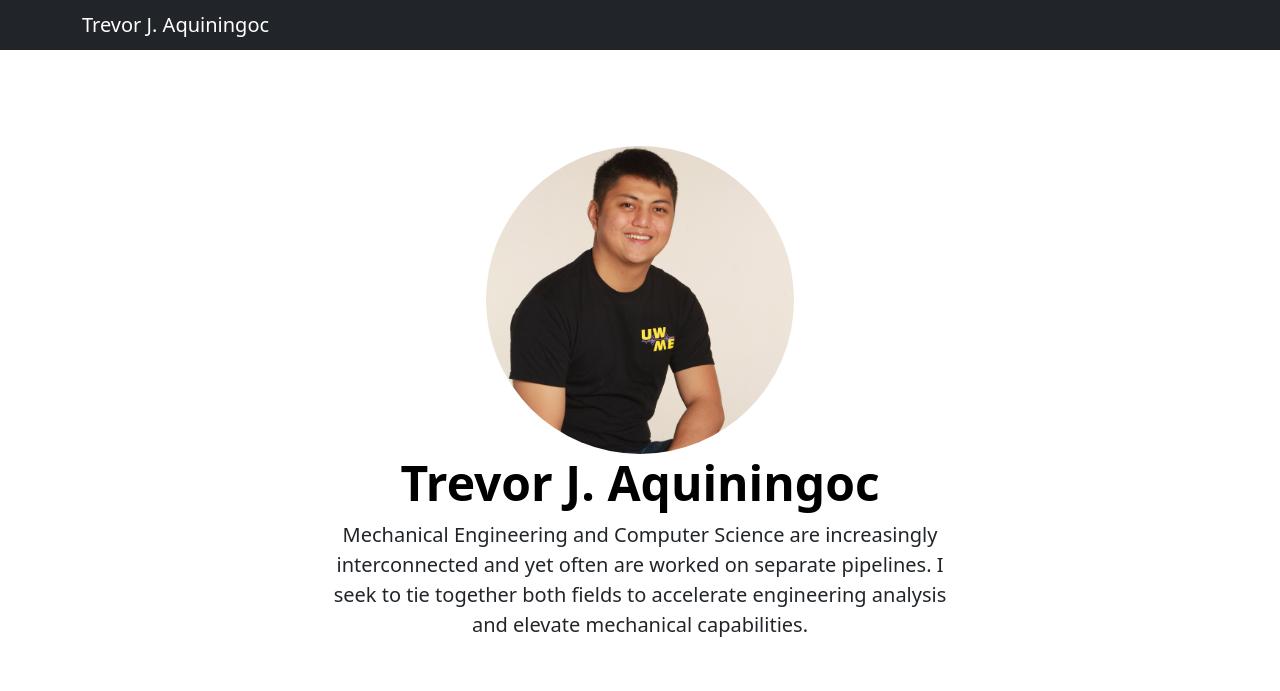
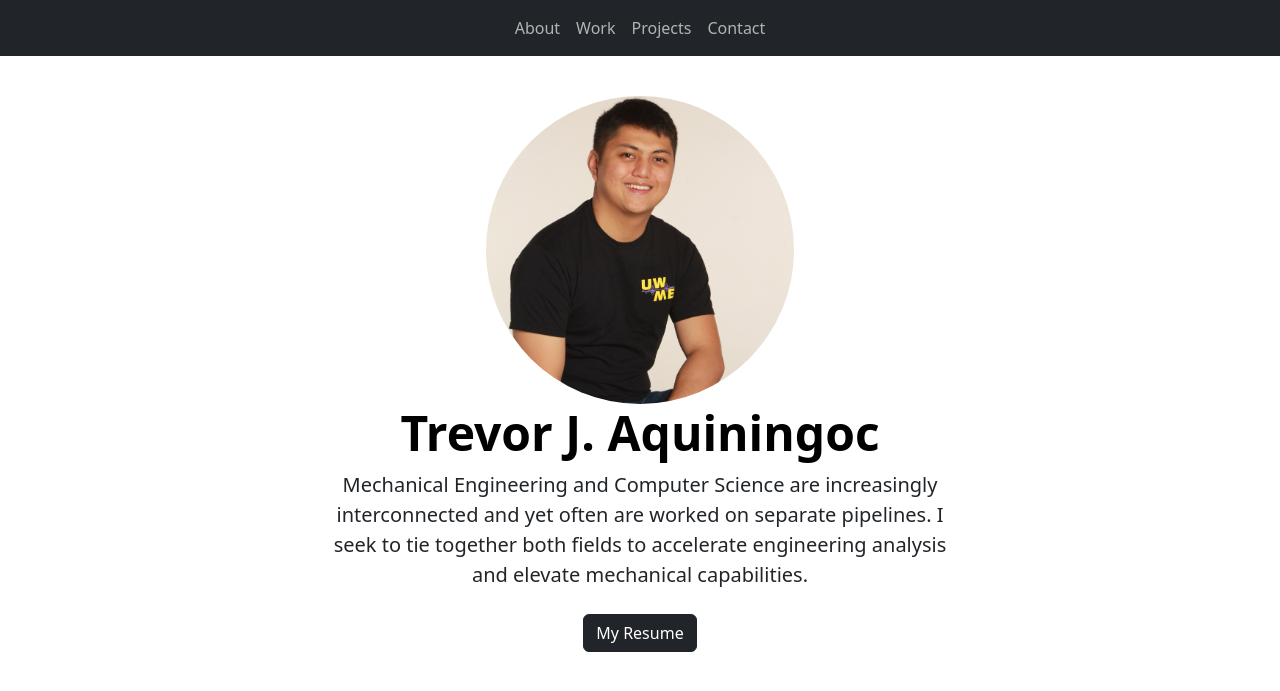
Before and after one commit to trevoa/portfolio, a Flask app: page / in a window 1280 px wide. Shown: the top 691 px of the page. Run offline with Flask 3, Linux system fonts and the light colour scheme.

Commit message:
Update index.html to include navbar

```diff
--- a/templates/index.html
+++ b/templates/index.html
@@ -9,10 +9,15 @@
   <body>
     <!-- Navigation Bar -->
     <header data-bs-theme="dark">
-        <nav class="navbar bg-dark">
-            <div class="container">
-                <span class="navbar-brand mb-0 h1">Trevor J. Aquiningoc</span>
+        <nav class="navbar navbar-expand-md fixed-top bg-dark">
+          <div class="collapse navbar-collapse justify-content-center">
+            <div class="navbar-nav">
+              <a class="nav-link">About</a>
+              <a class="nav-link">Work</a>
+              <a class="nav-link">Projects</a>
+              <a class="nav-link">Contact</a>
             </div>
+          </div>
         </nav>
     </header>
 
@@ -24,6 +29,7 @@
         <div class="col-lg-6 mx-auto">
           <p class="lead mb-4"> Mechanical Engineering and Computer Science are increasingly interconnected and yet often are worked on separate pipelines. I seek to tie together both fields to accelerate engineering analysis and elevate mechanical capabilities.</p>
         </div>
+        <button type="button" class="btn btn-dark">My Resume</button>
     </div>
 
     <script src="https://cdn.jsdelivr.net/npm/bootstrap@5.3.0-alpha2/dist/js/bootstrap.bundle.min.js" integrity="sha384-qKXV1j0HvMUeCBQ+QVp7JcfGl760yU08IQ+GpUo5hlbpg51QRiuqHAJz8+BrxE/N" crossorigin="anonymous"></script>
```
